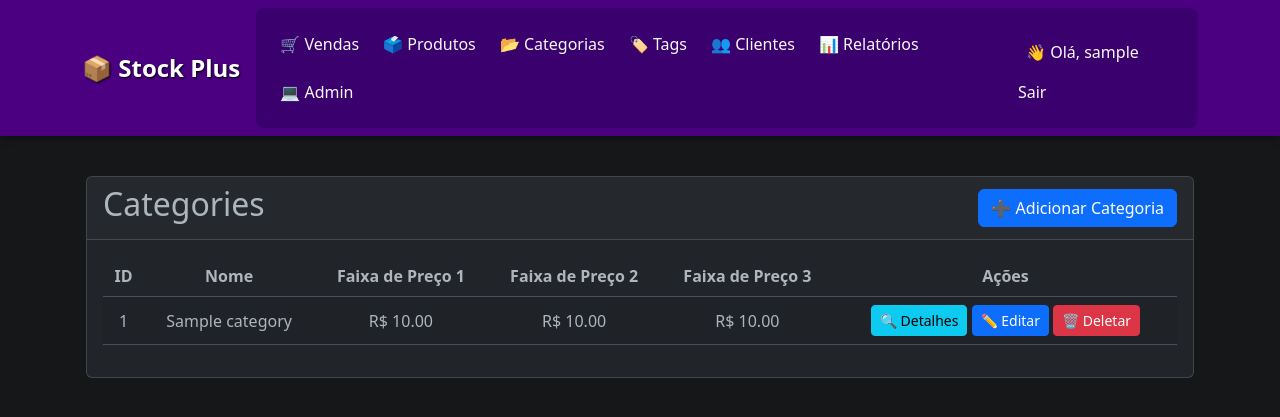
After one commit to FilipeMHottis/stock-plus, a Django app: page /categories/ in a window 1280 px wide. The commit adds this page. Shown: the top 417 px of the page. Run offline with Django 5.2, Linux system fonts and the light colour scheme; a user stored in the database is signed in; tables that the repository leaves empty hold one stand-in row (values such as "Sample post").

Commit message:
feat: New page and move templates

```diff
--- a/core/models/__init__.py
+++ b/core/models/__init__.py
@@ -1,3 +1,4 @@
 from .user import User # type: ignore
 from .customer import Customer # type: ignore
 from .tag import Tag # type: ignore
+from .category import Category # type: ignore
--- a/core/templates/base.html
+++ b/core/templates/base.html
@@ -26,7 +26,7 @@
                 <ul class="navbar-nav me-auto mb-2 mb-lg-0">
                     <li class="nav-item"><a class="nav-link" href="/">🛒 Vendas</a></li>
                     <li class="nav-item"><a class="nav-link" href="/">🗳️ Produtos</a></li>
-                    <li class="nav-item"><a class="nav-link" href="/">📂 Categorias</a></li>
+                    <li class="nav-item"><a class="nav-link" href="{% url 'category' %}">📂 Categorias</a></li>
                     <li class="nav-item"><a class="nav-link" href="{% url 'tag' %}">🏷️ Tags</a></li>
                     <li class="nav-item"><a class="nav-link" href="{% url 'customer' %}">👥 Clientes</a></li>
                     <li class="nav-item"><a class="nav-link" href="/">📊 Relatórios</a></li>
--- /dev/null
+++ b/core/templates/category/category.html
@@ -0,0 +1,196 @@
+{% extends "base.html" %}
+
+{% block title %}Categories - Stock Plus{% endblock %}
+
+{% block content %}
+<div class="card">
+    <div class="card-header d-flex justify-content-between align-items-center">
+        <h2>Categories</h2>
+
+        {% if user.role in "manager admin" %}
+        <button class="btn btn-primary" data-bs-toggle="modal" data-bs-target="#categoryModal" data-mode="create">
+            ➕ Adicionar Categoria
+        </button>
+        {% endif %}
+    </div>
+
+    <div class="card-body">
+        <table class="table table-striped align-middle">
+            <thead>
+                <tr>
+                    <th>ID</th>
+                    <th>Nome</th>
+                    <th>Faixa de Preço 1</th>
+                    <th>Faixa de Preço 2</th>
+                    <th>Faixa de Preço 3</th>
+                    <th>Ações</th>
+                </tr>
+            </thead>
+            <tbody>
+                {% for category in categories %}
+                <tr>
+                    <td>{{ category.id }}</td>
+                    <td>{{ category.name }}</td>
+                    <td>R$ {{ category.price_tier_1 }}</td>
+                    <td>{% if category.price_tier_2 %}R$ {{ category.price_tier_2 }}{% else %}-{% endif %}</td>
+                    <td>{% if category.price_tier_3 %}R$ {{ category.price_tier_3 }}{% else %}-{% endif %}</td>
+                    <td>
+                        <button
+                            class="btn btn-sm btn-info"
+                            data-bs-toggle="modal"
+                            data-bs-target="#detailsModal"
+                            data-id="{{ category.id }}"
+                            data-name="{{ category.name }}"
+                            data-price1="{{ category.price_tier_1 }}"
+                            data-price2="{{ category.price_tier_2 }}"
+                            data-price3="{{ category.price_tier_3 }}"
+                            data-qty1="{{ category.quantity_limit_1 }}"
+                            data-qty2="{{ category.quantity_limit_2 }}"
+                        >
+                            🔍 Detalhes
+                        </button>
+
+                        {% if user.role in "manager admin" %}
+                        <button
+                            class="btn btn-sm btn-primary"
+                            data-bs-toggle="modal"
+                            data-bs-target="#categoryModal"
+                            data-mode="edit"
+                            data-id="{{ category.id }}"
+                            data-name="{{ category.name }}"
+                            data-price1="{{ category.price_tier_1 }}"
+                            data-price2="{{ category.price_tier_2 }}"
+                            data-price3="{{ category.price_tier_3 }}"
+                            data-qty1="{{ category.quantity_limit_1 }}"
+                            data-qty2="{{ category.quantity_limit_2 }}"
+                        >
+                            ✏️ Editar
+                        </button>
+
+                        {% if user.role == "admin" %}
+                        <button
+                            class="btn btn-sm btn-danger"
+                            data-bs-toggle="modal"
+                            data-bs-target="#deleteModal"
+                            data-id="{{ category.id }}"
+                        >
+                            🗑️ Deletar
+                        </button>
+                        {% endif %}
+                        {% endif %}
+                    </td>
+                </tr>
+                {% empty %}
+                <tr>
+                    <td colspan="6" class="text-center">Categorias não encontradas.</td>
+                </tr>
+                {% endfor %}
+            </tbody>
+        </table>
+    </div>
+</div>
+
+<!-- Modal de Adição/Edição -->
+<div class="modal fade" id="categoryModal" tabindex="-1" aria-labelledby="categoryModalLabel" aria-hidden="true">
+    <div class="modal-dialog">
+        <div class="modal-content">
+            <form method="post" id="categoryForm">
+                {% csrf_token %}
+                {% include 'category/category_form.html' %}
+            </form>
+        </div>
+    </div>
+</div>
+
+<!-- Modal de Detalhes -->
+<div class="modal fade" id="detailsModal" tabindex="-1" aria-labelledby="detailsModalLabel" aria-hidden="true">
+    <div class="modal-dialog modal-lg">
+        <div class="modal-content p-3">
+            <div class="modal-header">
+                <h5 class="modal-title" id="detailsModalLabel">Detalhes da Categoria</h5>
+                <button type="button" class="btn-close" data-bs-dismiss="modal"></button>
+            </div>
+            <div class="modal-body" id="detailsBody">
+                <!-- Conteúdo preenchido via JS -->
+            </div>
+        </div>
+    </div>
+</div>
+
+<!-- Modal de Exclusão -->
+<div class="modal fade" id="deleteModal" tabindex="-1" aria-labelledby="deleteModalLabel" aria-hidden="true">
+    <div class="modal-dialog">
+        <div class="modal-content">
+            <div class="modal-header">
+                <h5 class="modal-title">Confirm Delete</h5>
+                <button type="button" class="btn-close" data-bs-dismiss="modal"></button>
+            </div>
+            <div class="modal-body">Tem certeza de que deseja excluir esta categoria?</div>
+            <div class="modal-footer">
+                <button type="button" class="btn btn-secondary" data-bs-dismiss="modal">Cancelar</button>
+                <form method="post" id="deleteForm">
+                    {% csrf_token %}
+                    <input type="hidden" name="category_id" id="deleteCategoryId">
+                    <button type="submit" class="btn btn-danger">Excluir</button>
+                </form>
+            </div>
+        </div>
+    </div>
+</div>
+{% endblock %}
+
+{% block scripts %}
+<script>
+document.addEventListener('DOMContentLoaded', () => {
+    const modal = document.getElementById('categoryModal');
+    modal.addEventListener('show.bs.modal', event => {
+        const button = event.relatedTarget;
+        const mode = button.getAttribute('data-mode');
+        const form = modal.querySelector('form');
+        const title = modal.querySelector('.modal-title');
+        const submitButton = document.getElementById('submit-button');
+
+        if (mode === 'edit') {
+            title.textContent = 'Editar Categoria';
+            form.action = `/categories/update/${button.dataset.id}/`;
+            submitButton.textContent = 'Atualizar';
+
+            document.getElementById('form-id').value = button.dataset.id;
+            document.getElementById('form-name').value = button.dataset.name;
+            document.getElementById('form-price1').value = button.dataset.price1;
+            document.getElementById('form-price2').value = button.dataset.price2;
+            document.getElementById('form-price3').value = button.dataset.price3;
+            document.getElementById('form-qty1').value = button.dataset.qty1;
+            document.getElementById('form-qty2').value = button.dataset.qty2;
+            document.getElementById('form-qty3').value = button.dataset.qty3;
+        } else {
+            title.textContent = 'Nova Categoria';
+            form.action = '/categories/create/';
+            submitButton.textContent = 'Salvar';
+            form.reset();
+        }
+    });
+
+    const detailsModal = document.getElementById('detailsModal');
+    detailsModal.addEventListener('show.bs.modal', event => {
+        const button = event.relatedTarget;
+        const body = document.getElementById('detailsBody');
+        body.innerHTML = `
+            <p><strong>Nome:</strong> ${button.dataset.name}</p>
+            <p><strong>Faixa de Preço 1:</strong> R$ ${button.dataset.price1} aplicado até limite de quantidade ${button.dataset.qty1}</p>
+            <p><strong>Faixa de Preço 2:</strong> ${button.dataset.price2 ? `R$ ${button.dataset.price2} aplicado até limite de quantidade ${button.dataset.qty2}` : '-'}</p>
+            <p><strong>Faixa de Preço 3:</strong> ${button.dataset.price3 ? `R$ ${button.dataset.price3}` : '-'} aplicado acima de quantidade ${button.dataset.qty2}</p>
+        `;
+    });
+
+    const deleteModal = document.getElementById('deleteModal');
+    deleteModal.addEventListener('show.bs.modal', event => {
+        const button = event.relatedTarget;
+        const id = button.dataset.id;
+        const form = deleteModal.querySelector('form');
+        document.getElementById('deleteCategoryId').value = id;
+        form.action = `/categories/delete/${id}/`;
+    });
+});
+</script>
+{% endblock %}
--- /dev/null
+++ b/core/templates/category/category_form.html
@@ -0,0 +1,53 @@
+<div class="modal-header">
+    <h5 class="modal-title" id="categoryModalLabel">Nova Categoria</h5>
+    <button type="button" class="btn-close" data-bs-dismiss="modal"></button>
+</div>
+
+<div class="modal-body">
+    <input type="hidden" name="id" id="form-id">
+
+    <div class="mb-3">
+        <label for="form-name" class="form-label fw-bold">Nome da Categoria</label>
+        <input type="text" name="name" id="form-name" class="form-control" required>
+    </div>
+
+    <p class="form-text text-muted small">
+        Defina as faixas de preço e os limites de quantidade. Os preços são por unidade e os descontos são aplicados conforme a <b>quantidade total do carrinho</b>.
+    </p>
+
+    <!-- Faixa 1 -->
+    <div class="row align-items-center">
+        <div class="col-md-5 mb-3">
+            <label for="form-price1" class="form-label">Faixa de Preço 1</label>
+            <input type="number" step="0.01" name="price_tier_1" id="form-price1" class="form-control" required>
+        </div>
+        <div class="col-md-1 text-center mb-3 fs-4">≤</div>
+        <div class="col-md-6 mb-3">
+            <label for="form-qty1" class="form-label">Limite de Quantidade 1 (Opcional)</label>
+            <input type="number" name="quantity_limit_1" id="form-qty1" class="form-control">
+        </div>
+    </div>
+
+    <!-- Faixa 2 -->
+    <div class="row align-items-center">
+        <div class="col-md-5 mb-3">
+            <label for="form-price2" class="form-label">Faixa de Preço 2 (Opcional)</label>
+            <input type="number" step="0.01" name="price_tier_2" id="form-price2" class="form-control">
+        </div>
+        <div class="col-md-1 text-center mb-3 fs-4">≤</div>
+        <div class="col-md-6 mb-3">
+            <label for="form-qty2" class="form-label">Limite de Quantidade 2 (Opcional)</label>
+            <input type="number" name="quantity_limit_2" id="form-qty2" class="form-control">
+        </div>
+    </div>
+
+    <!-- Faixa 3 -->
+    <div class="mb-3">
+        <label for="form-price3" class="form-label">Faixa de Preço 3 (Opcional)</label>
+        <input type="number" step="0.01" name="price_tier_3" id="form-price3" class="form-control">
+    </div>
+</div>
+
+<div class="modal-footer flex justify-content-center">
+    <button type="submit" class="btn btn-success" id="submit-button">Salvar</button>
+</div>
--- a/core/templates/customer.html
+++ b/core/templates/customer/customer.html
@@ -68,7 +68,7 @@
         <div class="modal-content">
             <form method="post" id="customerForm">
                 {% csrf_token %}
-                {% include 'customer_form.html' %}
+                {% include 'customer/customer_form.html' %}
             </form>
         </div>
     </div>
--- a/core/templates/tag.html
+++ b/core/templates/tag/tag.html
@@ -72,7 +72,7 @@
         <div class="modal-content">
             <form method="post" id="tagForm">
                 {% csrf_token %}
-                {% include 'tag_form.html' %}
+                {% include 'tag/tag_form.html' %}
             </form>
         </div>
     </div>
--- a/core/templates/tag_form.html
+++ b/core/templates/tag/tag_form.html
@@ -22,6 +22,6 @@
         </div>
 </div>
 
-<div class="modal-footer">
+<div class="modal-footer flex justify-content-center">
     <button type="submit" class="btn btn-success" id="submit-button">Salvar</button>
 </div>
--- a/core/urls.py
+++ b/core/urls.py
@@ -14,6 +14,12 @@ from .views.tag_view import (
     tag_create,
     tag_update,
     tag_delete,
+)
+from .views.category_view import (
+    category,
+    category_create,
+    category_update,
+    category_delete,
 )
 
 
@@ -78,4 +84,24 @@ urlpatterns = [
         tag_delete,
         name="tag_delete",
     ),
+    path(
+        "categories/",
+        category,
+        name="category",
+    ),
+    path(
+        "categories/create/",
+        category_create,
+        name="category_create",
+    ),
+    path(
+        "categories/update/<int:category_id>/",
+        category_update,
+        name="category_update",
+    ),
+    path(
+        "categories/delete/<int:category_id>/",
+        category_delete,
+        name="category_delete",
+    ),
 ]
--- /dev/null
+++ b/core/views/category_view.py
@@ -0,0 +1,86 @@
+from django.contrib.auth.decorators import login_required
+from django.shortcuts import render, get_object_or_404, redirect
+from django.contrib import messages
+from ..models.category import Category
+from ..utils.role_required import role_required
+from django.http import HttpRequest
+
+
+@login_required
+def category(request: HttpRequest):
+    categories = Category.objects.all()
+    return render(
+        request,
+        "category/category.html",
+        {"categories": categories}
+    )
+
+
+@role_required(["admin", "checkout"])
+@login_required
+def category_create(request: HttpRequest):
+    if request.method == "POST":
+        name = request.POST.get("name")
+        price_tier_1 = request.POST.get("price_tier_1")
+        price_tier_2 = request.POST.get("price_tier_2")
+        price_tier_3 = request.POST.get("price_tier_3")
+        quantity_limit_1 = request.POST.get("quantity_limit_1")
+        quantity_limit_2 = request.POST.get("quantity_limit_2")
+
+        if not name or not price_tier_1:
+            messages.error(
+                request,
+                "Nome e Preço da Faixa 1 são obrigatórios.",
+            )
+            return redirect("category")
+
+        Category.objects.create(
+            name=name,
+            price_tier_1=price_tier_1,
+            price_tier_2=price_tier_2,
+            price_tier_3=price_tier_3,
+            quantity_limit_1=quantity_limit_1,
+            quantity_limit_2=quantity_limit_2,
+        )
+        messages.success(request, "Categoria criada com sucesso.")
+    return redirect("category")
+
+
+@role_required(["admin", "checkout"])
+@login_required
+def category_update(request: HttpRequest, category_id: int):
+    category = get_object_or_404(Category, id=category_id)
+
+    if request.method == "POST":
+        name = request.POST.get("name")
+        price_tier_1 = request.POST.get("price_tier_1")
+        price_tier_2 = request.POST.get("price_tier_2")
+        price_tier_3 = request.POST.get("price_tier_3")
+        quantity_limit_1 = request.POST.get("quantity_limit_1")
+        quantity_limit_2 = request.POST.get("quantity_limit_2")
+
+        if not name or not price_tier_1:
+            messages.error(
+                request,
+                "Nome e Preço da Faixa 1 são obrigatórios.",
+            )
+            return redirect("category")
+
+        category.name = name
+        category.price_tier_1 = price_tier_1
+        category.price_tier_2 = price_tier_2
+        category.price_tier_3 = price_tier_3
+        category.quantity_limit_1 = quantity_limit_1
+        category.quantity_limit_2 = quantity_limit_2
+        category.save()
+        messages.success(request, "Categoria editada com sucesso.")
+    return redirect("category")
+
+
+@role_required(["admin", "checkout"])
+@login_required
+def category_delete(request: HttpRequest, category_id: int):
+    category = get_object_or_404(Category, id=category_id)
+    category.delete()
+    messages.success(request, "Categoria deletada com sucesso.")
+    return redirect("category")
--- a/core/views/customer_views.py
+++ b/core/views/customer_views.py
@@ -9,7 +9,7 @@ from django.http import HttpRequest
 @login_required
 def customer(request: HttpRequest):
     customers = Customer.objects.all()
-    return render(request, "customer.html", {"customers": customers})
+    return render(request, "customer/customer.html", {"customers": customers})
 
 
 @role_required(["admin", "checkout"])
--- a/core/views/login_view.py
+++ b/core/views/login_view.py
@@ -26,4 +26,4 @@ def custom_login_view(request: HttpRequest):
                 status=401,
             )
 
-    return render(request, "login.html")
+    return render(request, "login/login.html")
--- a/core/views/tag_view.py
+++ b/core/views/tag_view.py
@@ -9,7 +9,7 @@ from django.http import HttpRequest
 @login_required
 def tag(request: HttpRequest):
     tags = Tag.objects.all()
-    return render(request, "tag.html", {"tags": tags})
+    return render(request, "tag/tag.html", {"tags": tags})
 
 
 @role_required(["admin", "checkout"])
--- a/core/views/user_profile_view.py
+++ b/core/views/user_profile_view.py
@@ -45,4 +45,4 @@ def user_profile(request: HttpRequest):
         user.save()
         return redirect("user_profile")
 
-    return render(request, "user_profile.html", {"user": user})
+    return render(request, "user/user_profile.html", {"user": user})
```
Also changed, not shown: core/models/category.py (added, +77 -0 lines), core/migrations/0004_category.py (added), core/migrations/0005_remove_category_quantity_limit_3.py (added), core/templates/customer/customer_form.html (renamed from core/templates/customer_form.html), core/templates/login/login.html (renamed from core/templates/login.html), core/templates/user/user_profile.html (renamed from core/templates/user_profile.html).
